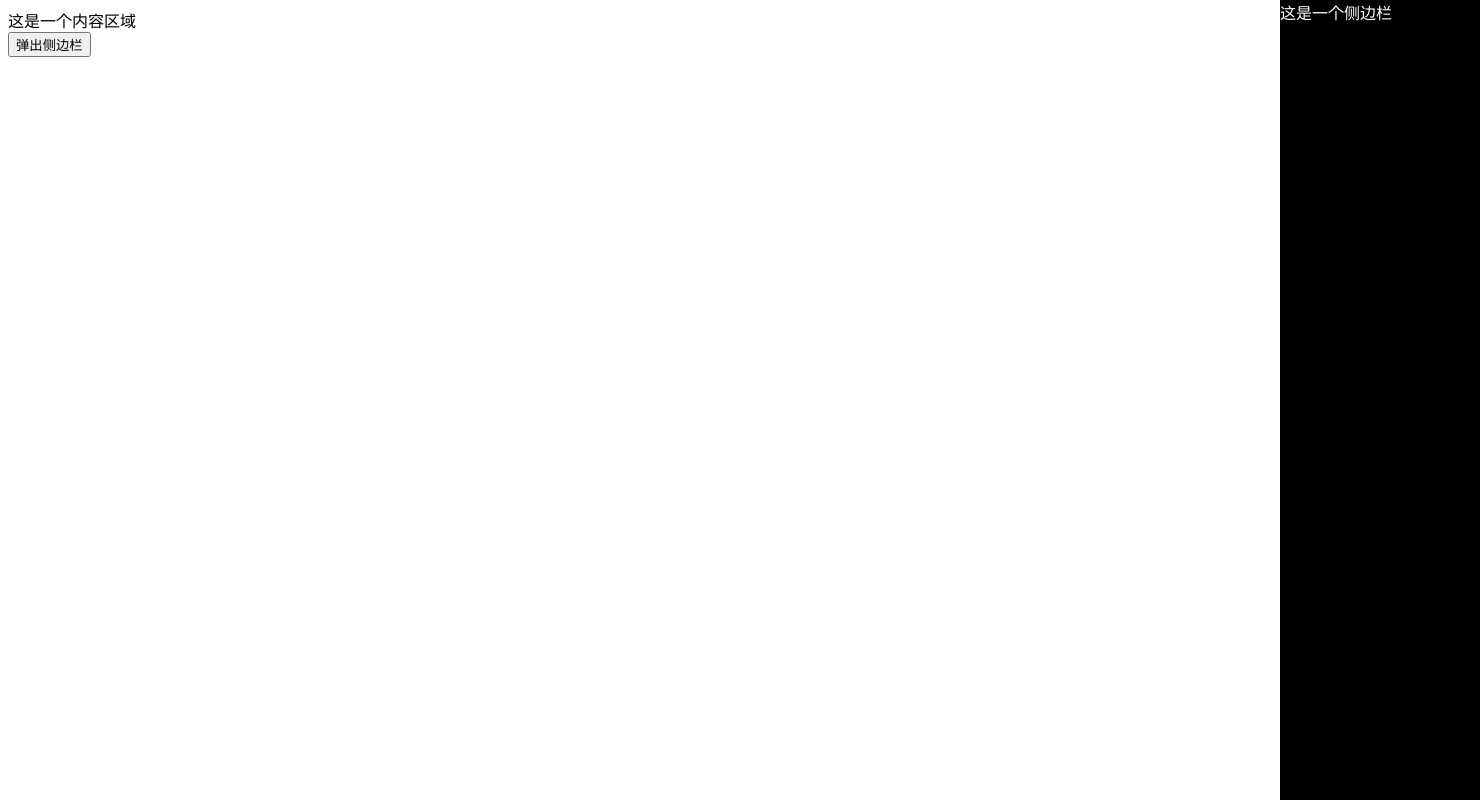
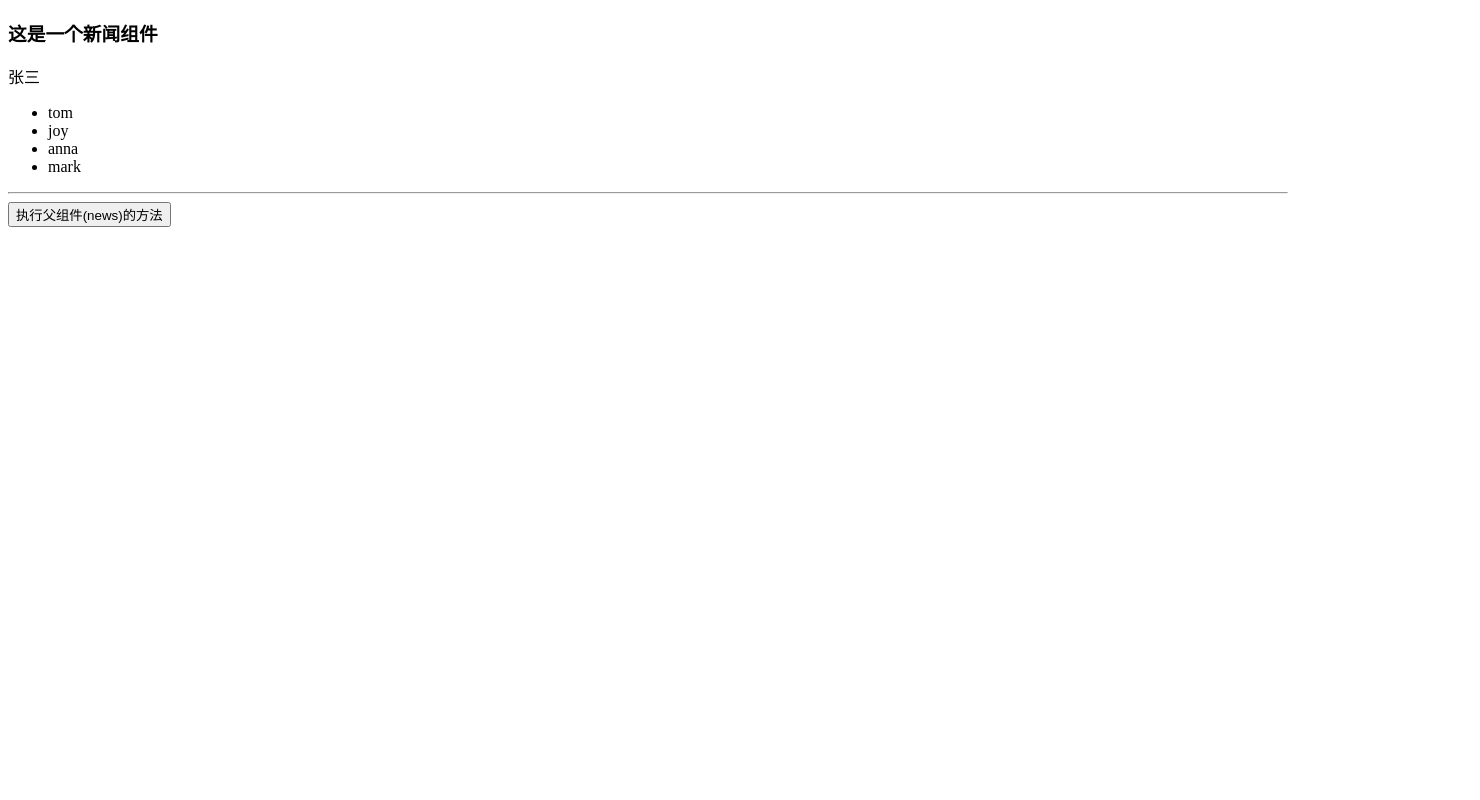
Before and after one commit to revoidea/angularJs-example, an Angular app in the folder web/: page / in a window 1280 px wide. Shown: the whole page, 1480 px wide, since content can reach past the window. Built offline with nearby package versions, Linux system fonts and the light colour scheme.

Commit message:
‘父子组件之间的通讯’

```diff
--- a/web/src/app/app.component.html
+++ b/web/src/app/app.component.html
@@ -1 +1,3 @@
-<app-transition></app-transition>
+
+
+<app-news></app-news>
--- a/web/src/app/app.module.ts
+++ b/web/src/app/app.module.ts
@@ -20,7 +20,8 @@ import { TodolistComponent } from './components/todolist/todolist.component';
 //引入并且配置服务
 import { StorageService } from  './services/storage.service';
 import { MenusComponent } from './components/menus/menus.component';
-import { TransitionComponent } from './components/transition/transition.component'
+import { TransitionComponent } from './components/transition/transition.component';
+import { FooterComponent } from './components/footer/footer.component'
 
 
 
@@ -29,7 +30,7 @@ import { TransitionComponent } from './components/transition/transition.componen
 /**@NgModule 装饰器：@NgModule 接受一个【元数据对象】，告诉Angular 如何编译和启动程序  */
 @NgModule({
   declarations: [  /**配置当前项目运行的组件 */
-    AppComponent, NewsComponent, HomeComponent, HeaderComponent, FormComponent, SearchComponent, TodolistComponent, MenusComponent, TransitionComponent
+    AppComponent, NewsComponent, HomeComponent, HeaderComponent, FormComponent, SearchComponent, TodolistComponent, MenusComponent, TransitionComponent, FooterComponent
   ],
   imports: [ /**配置当前模块运行依赖的其他模块 */
     BrowserModule,
--- /dev/null
+++ b/web/src/app/components/footer/footer.component.html
@@ -0,0 +1,3 @@
+
+
+<button (click)="sentParent()">执行父组件(news)的方法</button>
--- /dev/null
+++ b/web/src/app/components/footer/footer.component.ts
@@ -0,0 +1,27 @@
+import { Component, OnInit ,Output,EventEmitter} from '@angular/core';
+
+@Component({
+  selector: 'app-footer',
+  templateUrl: './footer.component.html',
+  styleUrls: ['./footer.component.scss']
+})
+export class FooterComponent implements OnInit {
+
+
+
+ //使用output的方式
+  @Output() private outer = new EventEmitter<string>()
+
+
+  constructor() { }
+
+  ngOnInit(): void {
+  }
+
+
+  sentParent(){
+    alert('11')
+    this.outer.emit('我是子组件的数据')
+  }
+
+}
--- a/web/src/app/components/header/header.component.html
+++ b/web/src/app/components/header/header.component.html
@@ -1,2 +1,2 @@
 
-<h4>这是一个头部组件</h4>
+<h4>{{title}}</h4>
--- a/web/src/app/components/header/header.component.ts
+++ b/web/src/app/components/header/header.component.ts
@@ -1,4 +1,4 @@
-import { Component, OnInit } from '@angular/core';
+import { Component, OnInit ,Input} from '@angular/core';
 
 @Component({
   selector: 'app-header',
@@ -6,6 +6,9 @@ import { Component, OnInit } from '@angular/core';
   styleUrls: ['./header.component.scss']
 })
 export class HeaderComponent implements OnInit {
+
+  //接受父组件传来的数据 (可以接收父组件传来的数据，也可以执行父组件的方法，两者的方式是一样的)
+  @Input()  title:any;
 
   constructor() { }
 
--- a/web/src/app/components/home/home.component.html
+++ b/web/src/app/components/home/home.component.html
@@ -1,4 +1,11 @@
 
+
+<!--父组件传递参数，或者方法，两者的声明方式是一样的-->
+<app-header [title]='title'></app-header>
+
+<hr>
+<p>{{title}}</p>
+<div>
 <h5>本地静态文件的引用方式</h5>
 <img src="assets/images/01.jpg" alt="" height="40px">
 
@@ -78,3 +85,5 @@
 <h5>双向数据绑定---MVVM 只针对表单</h5>
 <input type="text" [(ngModel)]="keywords">
 {{keywords}}
+
+</div>
--- a/web/src/app/components/home/home.component.ts
+++ b/web/src/app/components/home/home.component.ts
@@ -8,7 +8,9 @@ import { TitleCasePipe } from '@angular/common';
 })
 export class HomeComponent implements OnInit {
 
-  public title:any='这是一个标题'
+
+
+  public title:any='这是一个首页标题'
 
 
   //图片路径
--- a/web/src/app/components/news/news.component.html
+++ b/web/src/app/components/news/news.component.html
@@ -7,3 +7,7 @@
 <ul>
     <li *ngFor="let item of users">{{item}}</li>
 </ul>
+
+<hr>
+
+<app-footer (outer)="run()"></app-footer>
--- a/web/src/app/components/news/news.component.ts
+++ b/web/src/app/components/news/news.component.ts
@@ -37,4 +37,8 @@ export class NewsComponent implements OnInit {
   }
 
 
+
+  run(){
+    alert('我是父组件的run方法')
+  }
 }
```
Also changed, not shown: web/src/app/components/footer/footer.component.scss (added), 1 other file (tests, documents, lock files or other folders).
